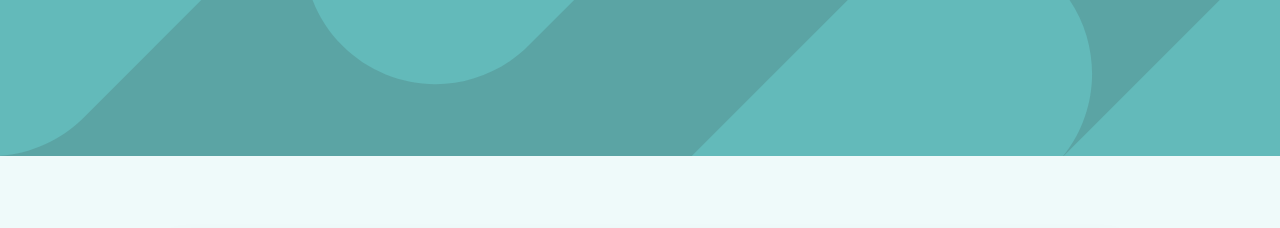
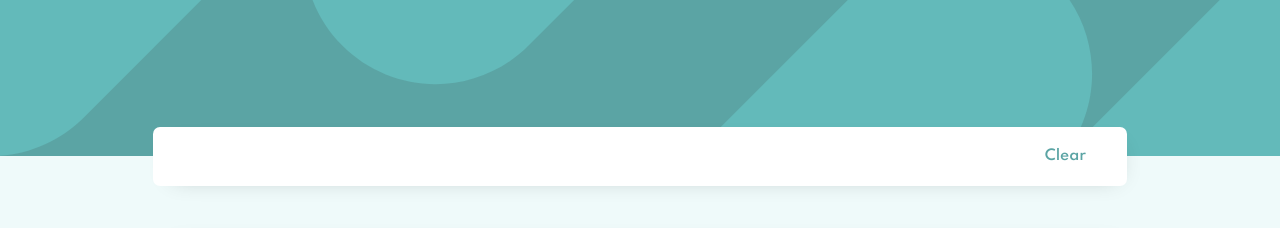
Before and after one commit to magdakok/React-JobAPI, a React (Create React App) app: page / in a window 1280 px wide. Shown: the top 228 px of the page. Built offline with nearby package versions, Linux system fonts and the light colour scheme.

Commit message:
use TechButton to display filter labels

```diff
--- a/src/components/Filter.js
+++ b/src/components/Filter.js
@@ -1,5 +1,6 @@
 import React from "react";
 import styled from "styled-components";
+import TechButton from "./TechButton";
 
 const ButtonClear = styled.span`
   color: hsl(180, 29%, 50%);
@@ -10,9 +11,13 @@ const ButtonClear = styled.span`
   }
 `;
 
-function Filter(props) {
+const ButtonsBox = styled.div`
+  display: flex;
+`;
+
 const Container = styled.div`
-    visibility: ${props.hidden ? "hidden" : "visible"};
+  ${(props) => props.hidden && "visibility: hidden;"}
+  ${(props) => !props.hidden && "visibility: visible;"}
   display: flex;
   justify-content: space-between;
   align-items: center;
@@ -24,13 +29,16 @@ function Filter(props) {
   transform: translateY(-102px);
 `;
 
+function Filter(props) {
   return (
     <Container>
-      <div>
+      <ButtonsBox>
         {props.labels.map((l) => (
-          <span>{l}</span>
+          <TechButton text={l} id={`TB-${l}`}>
+            {l}
+          </TechButton>
         ))}
-      </div>
+      </ButtonsBox>
       <ButtonClear onClick={props.clear}>Clear</ButtonClear>
     </Container>
   );
```
Lines whose indentation alone changed are shown as unchanged.
